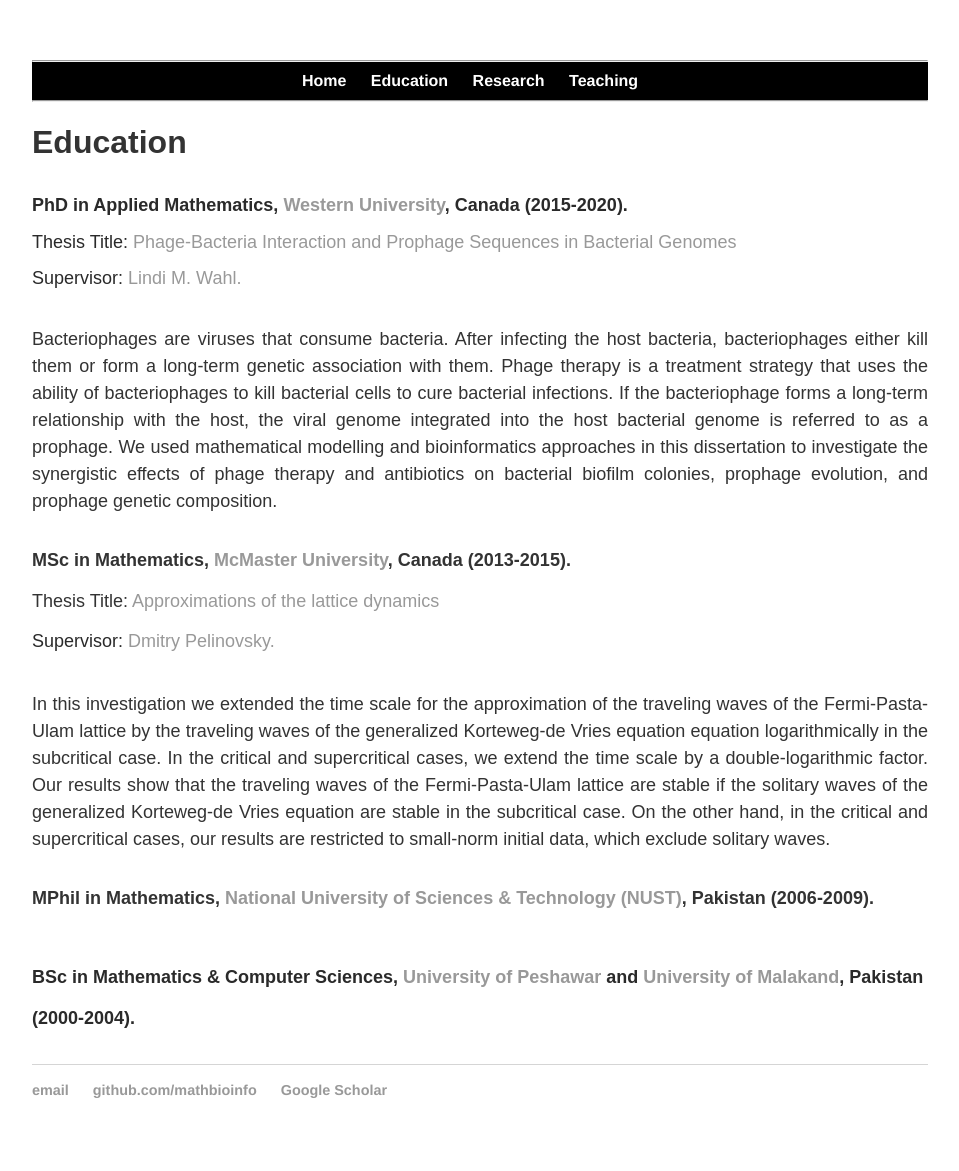
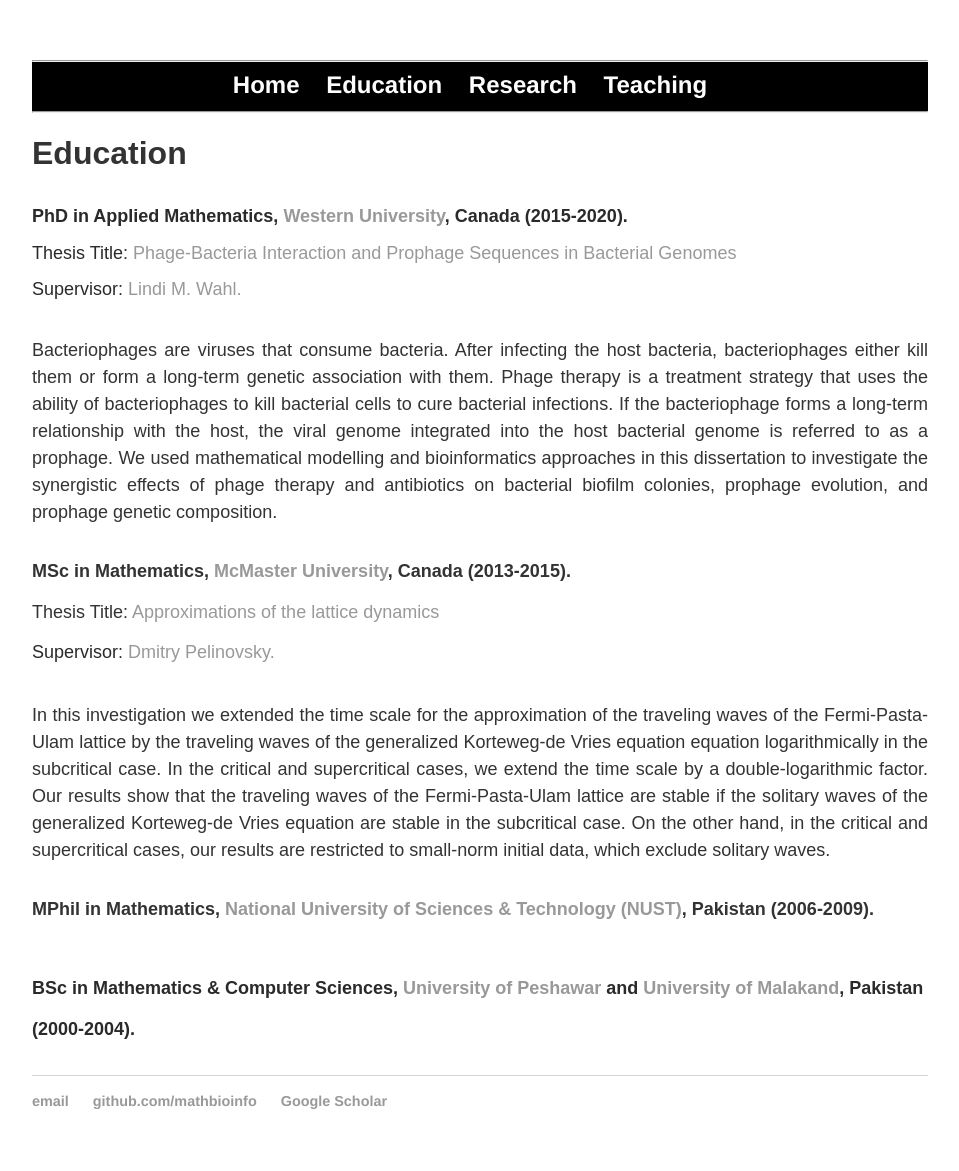
Before and after one commit to MathBioInfo/amjadkhan, a Jekyll site: the page built from Education/index.html, in a window 1280 px wide. Shown: the whole page, without its empty margins (160-1119 px from the left). Built offline with Jekyll 4.4.1, drawn with Linux system fonts in a browser that asks for light colours.

Commit message:
Update default.html

```diff
--- a/_layouts/default.html
+++ b/_layouts/default.html
@@ -11,7 +11,7 @@
   <body>
    <center>
     <nav style="background-color:black;">
-<ul>
+<ul><font size="5">
   <hr>
 <li><a href="../" style="color: white">Home</a></li>
 <li><a href="../Education/index.html" style="color: white">Education</a></li>
@@ -19,7 +19,7 @@
 <li><a href="../Teaching/index.html" style="color: white">Teaching</a></li>
 <!--<li><a href="../CV/index.html">CV</a></li>-->
   <hr>
-</ul>
+</ul></font>
     </nav>
      </center>
 <div class="container">
```
